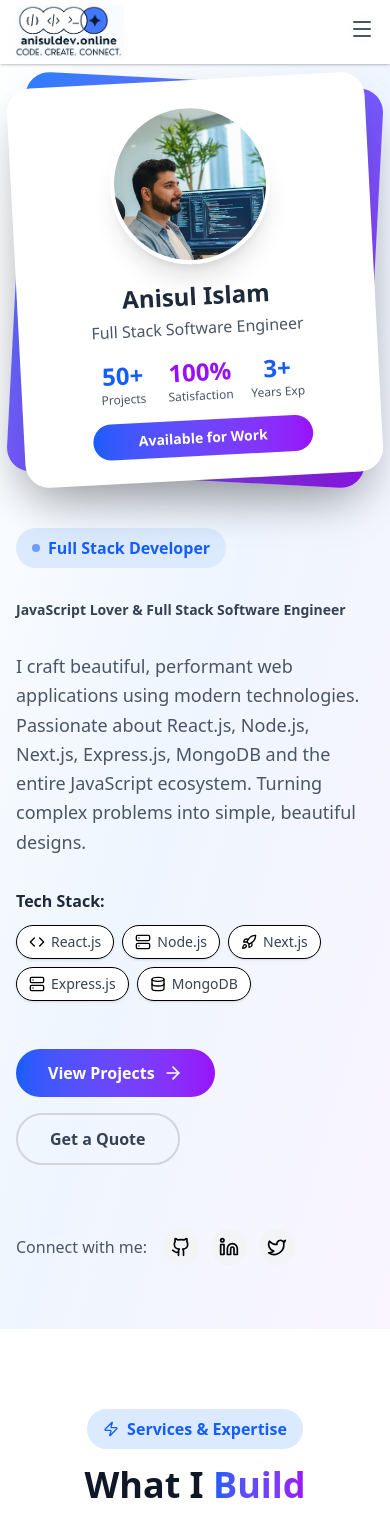
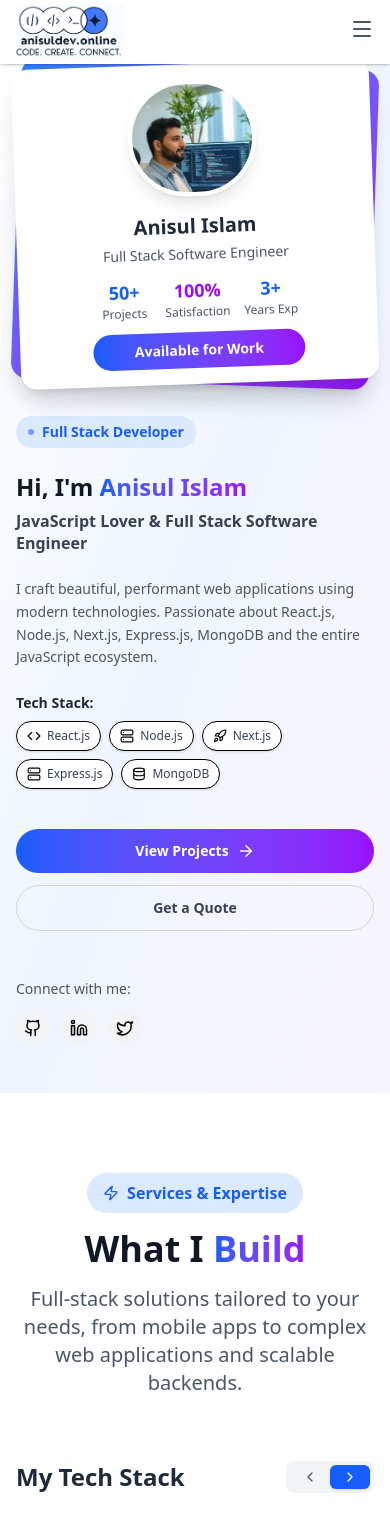
Before and after one commit to anisulislam10/anisuldev.online.frontend, a React (Vite) app: page / in a window 390 px wide. Shown: the top 1525 px of the page. Built offline with nearby package versions, Linux system fonts and the light colour scheme.

Commit message:
optimized for mobile her section

```diff
--- a/src/components/Hero.jsx
+++ b/src/components/Hero.jsx
@@ -1,7 +1,6 @@
 import React, { useEffect, useState } from 'react';
 import { Github, Linkedin, Twitter, ArrowRight, Code, Server, Database, Rocket } from 'lucide-react';
 import { Link } from 'react-router-dom';
-// import UnderConstructionModal from './nderConstructionModal'; // Adjust path as needed
 
 const Hero = () => {
   const [showModal, setShowModal] = useState(false);
@@ -36,54 +35,59 @@ const Hero = () => {
   return (
     <>
       <section
-        className="min-h-screen pt-20 pb-16 px-4 sm:px-6 lg:px-8 bg-gradient-to-br from-white via-blue-50 to-purple-50"
+        className="relative min-h-screen pt-16 pb-12 px-4 sm:px-6 lg:px-8 bg-gradient-to-br from-white via-blue-50 to-purple-50 overflow-hidden"
         itemScope
         itemType="https://schema.org/Person"
       >
+        {/* Mobile-optimized background pattern */}
+        <div className="absolute inset-0 bg-gradient-to-br from-transparent via-transparent to-blue-50/30 pointer-events-none"></div>
+
         <meta itemProp="name" content="Anisul Islam" />
         <meta itemProp="jobTitle" content="Full Stack Software Engineer" />
         <meta itemProp="knowsAbout" content="React.js, Node.js, Next.js, Express.js, MongoDB, JavaScript" />
 
-        <div className="max-w-7xl mx-auto">
-          {/* Changed grid order - left content first on mobile, then on lg screens it's side by side */}
-          <div className="flex flex-col lg:grid lg:grid-cols-2 gap-12 items-center">
-            {/* Left Content - Comes first on mobile */}
-            <div className="order-2 lg:order-1 space-y-8">
-              {/* Badge */}
-              <div className="inline-flex items-center px-4 py-2 rounded-full bg-blue-100 text-blue-600 font-semibold">
-                <span className="w-2 h-2 bg-blue-600 rounded-full mr-2 animate-pulse"></span>
+        <div className="relative max-w-7xl mx-auto">
+          {/* Mobile-first grid layout */}
+          <div className="flex flex-col lg:grid lg:grid-cols-2 gap-8 lg:gap-12 items-center">
+            {/* Left Content - Mobile optimized */}
+            <div className="order-2 lg:order-1 space-y-6 md:space-y-8">
+              {/* Badge - Mobile optimized */}
+              <div className="inline-flex items-center px-3 py-1.5 md:px-4 md:py-2 rounded-full bg-blue-100 text-blue-600 font-semibold text-sm md:text-base">
+                <span className="w-1.5 h-1.5 md:w-2 md:h-2 bg-blue-600 rounded-full mr-2 animate-pulse"></span>
                 Full Stack Developer
               </div>
 
               {/* Main Heading with proper semantic structure */}
-              <header className="space-y-4">
+              <header className="space-y-2 md:space-y-4">
+                <h1 className="text-2xl md:text-4xl lg:text-5xl font-bold text-gray-900 leading-tight">
+                  Hi, I'm <span className="text-transparent bg-clip-text bg-gradient-to-r from-blue-600 to-purple-600">Anisul Islam</span>
+                </h1>
 
-
-                {/* Subtitle as h2 for hierarchy */}
-                <h2 className="text-sm sm:text-3xl text-gray-700 font-semibold" itemProp="jobTitle">
+                {/* Subtitle as h2 for hierarchy - Mobile optimized */}
+                <h2 className="text-base md:text-xl lg:text-2xl text-gray-700 font-semibold leading-snug" itemProp="jobTitle">
                   JavaScript Lover & Full Stack Software Engineer
                 </h2>
               </header>
 
-              {/* Description with schema */}
+              {/* Description with schema - Mobile optimized */}
               <p
-                className="text-gray-600 text-lg leading-relaxed"
+                className="text-gray-600 text-sm md:text-base lg:text-lg leading-relaxed"
                 itemProp="description"
               >
                 I craft beautiful, performant web applications using modern technologies.
                 Passionate about React.js, Node.js, Next.js, Express.js, MongoDB and the entire
-                JavaScript ecosystem. Turning complex problems into simple, beautiful designs.
+                JavaScript ecosystem.
               </p>
 
-              {/* Tech Stack with schema */}
-              <div className="space-y-3" itemScope itemType="https://schema.org/ItemList">
-                <h3 className="text-base font-semibold text-gray-800">Tech Stack:</h3>
+              {/* Tech Stack with schema - Mobile optimized */}
+              <div className="space-y-2 md:space-y-3" itemScope itemType="https://schema.org/ItemList">
+                <h3 className="text-sm md:text-base font-semibold text-gray-800">Tech Stack:</h3>
                 <meta itemProp="name" content="Technology Stack" />
                 <div className="flex flex-wrap gap-2">
                   {techStack.map((tech, index) => (
                     <div
                       key={index}
-                      className="flex items-center space-x-1.5 px-3 py-1.5 bg-white rounded-full shadow-sm border hover:shadow-md transition-shadow duration-300 text-sm"
+                      className="flex items-center space-x-1.5 px-2.5 py-1.5 md:px-3 md:py-1.5 bg-white rounded-full shadow-sm border hover:shadow-md transition-shadow duration-300 text-xs md:text-sm"
                       itemProp="itemListElement"
                       itemScope
                       itemType="https://schema.org/ListItem"
@@ -92,7 +96,7 @@ const Hero = () => {
                       <div itemProp="item" itemScope itemType="https://schema.org/Thing">
                         <meta itemProp="name" content={tech.name} />
                         <div className="flex items-center space-x-1.5">
-                          {React.cloneElement(tech.icon, { size: 16 })}
+                          {React.cloneElement(tech.icon, { size: 14 })}
                           <span className="font-medium text-gray-700">{tech.name}</span>
                         </div>
                       </div>
@@ -102,27 +106,29 @@ const Hero = () => {
                 <meta itemProp="numberOfItems" content={String(techStack.length)} />
               </div>
 
-              {/* CTA Buttons */}
-              <div className="flex flex-wrap gap-4 pt-4">
-                <Link to="/projects"
-                  className="group bg-gradient-to-r from-blue-600 to-purple-600 text-white px-8 py-3 rounded-full font-semibold flex items-center space-x-2 hover:shadow-xl transition-all duration-300 transform hover:-translate-y-1"
+              {/* CTA Buttons - Mobile optimized */}
+              <div className="flex flex-col sm:flex-row gap-3 pt-4">
+                <Link
+                  to="/projects"
+                  className="group bg-gradient-to-r from-blue-600 to-purple-600 text-white px-6 py-3 md:px-8 md:py-3 rounded-full font-semibold flex items-center justify-center space-x-2 hover:shadow-xl transition-all duration-300 transform hover:-translate-y-0.5 text-sm md:text-base"
                   aria-label="View my portfolio projects"
                 >
                   <span>View Projects</span>
-                  <ArrowRight className="group-hover:translate-x-1 transition-transform" size={20} />
+                  <ArrowRight className="group-hover:translate-x-1 transition-transform" size={18} />
                 </Link>
 
-                <Link to="/contact"
-                  className="group border-2 border-gray-300 text-gray-700 px-8 py-3 rounded-full font-semibold flex items-center space-x-2 hover:border-blue-600 hover:text-blue-600 transition-all duration-300"
+                <Link
+                  to="/contact"
+                  className="group border border-gray-300 text-gray-700 px-6 py-3 md:px-8 md:py-3 rounded-full font-semibold flex items-center justify-center space-x-2 hover:border-blue-600 hover:text-blue-600 transition-all duration-300 text-sm md:text-base"
                   aria-label="Get a free quote for your project"
                 >
                   <span>Get a Quote</span>
                 </Link>
               </div>
 
-              {/* Social Links with proper schema */}
-              <div className="flex items-center space-x-4 pt-8">
-                <span className="text-gray-600 font-medium">Connect with me:</span>
+              {/* Social Links with proper schema - Mobile optimized */}
+              <div className="flex flex-col sm:flex-row items-start sm:items-center gap-3 pt-6">
+                <span className="text-gray-600 font-medium text-sm md:text-base">Connect with me:</span>
                 <div className="flex space-x-3" itemProp="sameAs">
                   <a
                     href="https://github.com/anisulislam10"
@@ -131,7 +137,7 @@ const Hero = () => {
                     rel="noopener noreferrer"
                     target="_blank"
                   >
-                    <Github size={20} />
+                    <Github size={18} />
                   </a>
                   <a
                     href="https://linkedin.com/in/ianisulislam"
@@ -140,7 +146,7 @@ const Hero = () => {
                     rel="noopener noreferrer"
                     target="_blank"
                   >
-                    <Linkedin size={20} />
+                    <Linkedin size={18} />
                   </a>
                   <a
                     href="https://twitter.com/ianisulislam"
@@ -149,47 +155,49 @@ const Hero = () => {
                     rel="noopener noreferrer"
                     target="_blank"
                   >
-                    <Twitter size={20} />
+                    <Twitter size={18} />
                   </a>
                 </div>
               </div>
             </div>
 
-            {/* Right Content - Profile Card - Comes second on mobile */}
-            <div className="order-1 lg:order-2 relative w-full max-w-md mx-auto lg:max-w-none">
-              <div className="relative h-[400px] sm:h-[450px] lg:h-[500px] w-full">
-                {/* Main Card */}
-                <div className="absolute inset-0 bg-gradient-to-br from-blue-500 to-purple-600 rounded-3xl shadow-2xl transform rotate-3"></div>
+            {/* Right Content - Profile Card - Mobile optimized */}
+            <div className="order-1 lg:order-2 relative w-full max-w-sm md:max-w-md mx-auto lg:max-w-none">
+              <div className="relative h-[320px] sm:h-[380px] md:h-[450px] lg:h-[500px] w-full">
+                {/* Main Card - Mobile optimized */}
+                <div className="absolute inset-0 bg-gradient-to-br from-blue-500 to-purple-600 rounded-2xl lg:rounded-3xl shadow-xl lg:shadow-2xl transform rotate-2 lg:rotate-3"></div>
 
-                {/* Content Card */}
+                {/* Content Card - Mobile optimized */}
                 <div
-                  className="absolute inset-0 bg-white rounded-3xl shadow-2xl transform -rotate-3 flex flex-col items-center justify-center p-6 sm:p-8"
+                  className="absolute inset-0 bg-white rounded-2xl lg:rounded-3xl shadow-xl lg:shadow-2xl transform -rotate-2 lg:-rotate-3 flex flex-col items-center justify-center p-4 sm:p-6 md:p-8"
                   itemScope
                   itemType="https://schema.org/ProfilePage"
                 >
-                  <div className="w-40 h-40 sm:w-48 sm:h-48 mb-4 sm:mb-6 rounded-full overflow-hidden border-4 border-white shadow-xl">
+                  <div className="w-32 h-32 sm:w-36 sm:h-36 md:w-40 md:h-40 lg:w-48 lg:h-48 mb-4 rounded-full overflow-hidden border-4 border-white shadow-lg">
                     <img
                       src="/Anisul_Islam_Software_Developer_Chitral.png"
                       alt="Anisul Islam - Full Stack Software Engineer"
                       className="w-full h-full object-cover"
                       itemProp="image"
                       loading="lazy"
+                      sizes="(max-width: 640px) 128px, (max-width: 768px) 144px, (max-width: 1024px) 160px, 192px"
+                      srcSet="/Anisul_Islam_Software_Developer_Chitral.png 192w, /Anisul_Islam_Software_Developer_Chitral.png 128w"
                     />
                   </div>
-                  <div className="text-center space-y-4 sm:space-y-6">
+                  <div className="text-center space-y-3 sm:space-y-4 md:space-y-6 px-2">
                     <div>
-                      <h3 className="text-2xl sm:text-3xl font-bold text-gray-800" itemProp="name">Anisul Islam</h3>
-                      <p className="text-gray-600 mt-1 sm:mt-2 text-base sm:text-lg" itemProp="jobTitle">Full Stack Software Engineer</p>
+                      <h3 className="text-xl sm:text-2xl md:text-3xl font-bold text-gray-800" itemProp="name">Anisul Islam</h3>
+                      <p className="text-gray-600 mt-1 text-sm sm:text-base md:text-lg" itemProp="jobTitle">Full Stack Software Engineer</p>
                     </div>
 
-                    {/* Stats with schema */}
-                    <div className="grid grid-cols-3 gap-3 sm:gap-6">
+                    {/* Stats with schema - Mobile optimized */}
+                    <div className="grid grid-cols-3 gap-2 sm:gap-3 md:gap-4 lg:gap-6">
                       <div className="text-center" itemProp="numberOfProjects">
-                        <div className="text-2xl sm:text-3xl font-bold text-blue-600">50+</div>
+                        <div className="text-lg sm:text-xl md:text-2xl lg:text-3xl font-bold text-blue-600">50+</div>
                         <div className="text-xs sm:text-sm text-gray-600">Projects</div>
                       </div>
                       <div className="text-center">
-                        <div className="text-2xl sm:text-3xl font-bold text-purple-600">100%</div>
+                        <div className="text-lg sm:text-xl md:text-2xl lg:text-3xl font-bold text-purple-600">100%</div>
                         <div className="text-xs sm:text-sm text-gray-600">Satisfaction</div>
                       </div>
                       <div
@@ -197,31 +205,36 @@ const Hero = () => {
                         itemProp="yearsOfExperience"
                         content="3"
                       >
-                        <div className="text-2xl sm:text-3xl font-bold text-blue-600">3+</div>
+                        <div className="text-lg sm:text-xl md:text-2xl lg:text-3xl font-bold text-blue-600">3+</div>
                         <div className="text-xs sm:text-sm text-gray-600">Years Exp</div>
                       </div>
                     </div>
 
                     <button
-                      className="w-full max-w-xs mx-auto bg-gradient-to-r from-blue-600 to-purple-600 text-white py-2 sm:py-3 rounded-full font-semibold hover:shadow-lg transition-all duration-300 transform hover:-translate-y-1 text-sm sm:text-base"
+                      className="w-full max-w-xs mx-auto bg-gradient-to-r from-blue-600 to-purple-600 text-white py-2 sm:py-3 rounded-full font-semibold hover:shadow-lg transition-all duration-300 transform hover:-translate-y-0.5 text-sm md:text-base"
                       aria-label="Hire me - Available for work"
+                      onClick={() => window.location.href = '/contact'}
                     >
                       Available for Work
                     </button>
                   </div>
                 </div>
 
-                {/* Floating Elements - Hidden on small screens, shown on medium and up */}
-                <div className="hidden sm:block absolute -top-4 -right-4 w-12 h-12 sm:w-16 sm:h-16 bg-yellow-400 rounded-full flex items-center justify-center animate-bounce">
-                  <Rocket className="text-white w-5 h-5 sm:w-6 sm:h-6" />
+                {/* Floating Elements - Hidden on small screens */}
+                <div className="hidden sm:block absolute -top-2 -right-2 md:-top-4 md:-right-4 w-8 h-8 md:w-12 md:h-12 lg:w-16 lg:h-16 bg-yellow-400 rounded-full flex items-center justify-center animate-bounce">
+                  <Rocket className="text-white w-4 h-4 md:w-5 md:h-5 lg:w-6 lg:h-6" />
                 </div>
-                <div className="hidden sm:block absolute -bottom-4 -left-4 w-10 h-10 sm:w-12 sm:h-12 bg-green-400 rounded-full flex items-center justify-center animate-pulse">
-                  <Code className="text-white w-4 h-4 sm:w-5 sm:h-5" />
+                <div className="hidden sm:block absolute -bottom-2 -left-2 md:-bottom-4 md:-left-4 w-8 h-8 md:w-10 md:h-10 lg:w-12 lg:h-12 bg-green-400 rounded-full flex items-center justify-center animate-pulse">
+                  <Code className="text-white w-3 h-3 md:w-4 md:h-4 lg:w-5 lg:h-5" />
                 </div>
               </div>
             </div>
           </div>
         </div>
+
+        {/* Mobile viewport meta fix */}
+        <meta name="viewport" content="width=device-width, initial-scale=1, maximum-scale=5" />
+      </section>
 
       {/* Structured Data for Search Engines */}
       <script
@@ -234,12 +247,12 @@ const Hero = () => {
             "jobTitle": "Full Stack Software Engineer",
             "description": "Full Stack Software Engineer specializing in React.js, Node.js, Next.js, Express.js, and MongoDB. I craft beautiful, performant web applications using modern JavaScript technologies.",
             "knowsAbout": ["React.js", "Node.js", "Next.js", "Express.js", "MongoDB", "JavaScript", "Web Development"],
-              "url": "https://yourwebsite.com",
-              "image": "https://yourwebsite.com/Anisul_Islam_Software_Developer_Chitral.png",
+            "url": "https://www.anisuldev.online",
+            "image": "https://www.anisuldev.online/Anisul_Islam_Software_Developer_Chitral.png",
             "sameAs": [
-                "https://github.com/yourusername",
-                "https://linkedin.com/in/yourusername",
-                "https://twitter.com/yourusername"
+              "https://github.com/anisulislam10",
+              "https://linkedin.com/in/ianisulislam",
+              "https://twitter.com/ianisulislam"
             ],
             "workLocation": {
               "@type": "Place",
@@ -249,18 +262,11 @@ const Hero = () => {
             "numberOfProjects": 50,
             "mainEntityOfPage": {
               "@type": "WebPage",
-                "@id": "https://yourwebsite.com"
+              "@id": "https://www.anisuldev.online"
             }
           })
         }}
       />
-      </section>
-
-      {/* Under Construction Modal */}
-      {/* <UnderConstructionModal
-        isOpen={showModal}
-        onClose={() => setShowModal(false)}
-      /> */}
     </>
   );
 };
```
Lines whose indentation alone changed are shown as unchanged.
